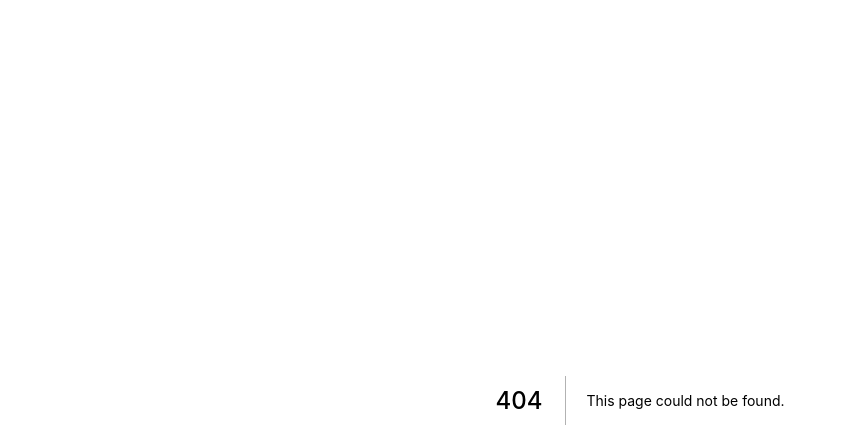
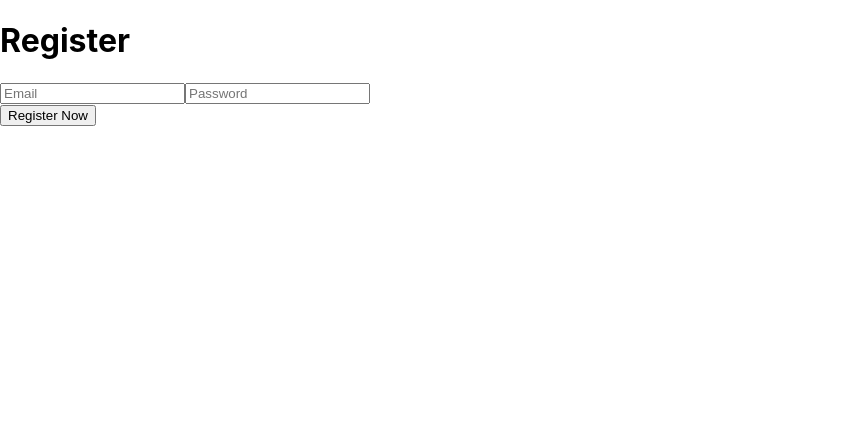
Before and after one commit to teguhwin8/fullstack-nextjs, a Next.js app: page /auth/register in a window 1280 px wide. Before the commit this address had no page. Shown: the top 448 px of the page, without its empty margins (0-847 px from the left). Built offline with nearby package versions, Linux system fonts and the light colour scheme.

Commit message:
register page

```diff
--- /dev/null
+++ b/pages/auth/register.js
@@ -0,0 +1,73 @@
+import React, { useState } from "react"
+import style from "./register.module.css"
+
+export default function register() {
+	const [fields, setFields] = useState({
+		email: '',
+		password: ''
+	})
+
+	const [status, setStatus] = useState('')
+
+	async function registerHandler(e) {
+		e.preventDefault()
+
+		setStatus('loading')
+
+		const registerReq = await fetch('/api/auth/register', {
+			method: "POST",
+			body: JSON.stringify(fields),
+			headers: {
+				'Content-Type': 'application/json'
+			}
+		})
+
+		if (!registerReq.ok) return setStatus('error' + registerReq.status)
+
+		const registerRes = await registerReq.json()
+
+		setStatus('success')
+	}
+
+	function fieldHanlder(e) {
+		const name = e.target.getAttribute('name')
+
+		setFields({
+			...fields,
+			[name]: e.target.value
+		})
+	}
+
+	return (
+		<div>
+			<h1>Register</h1>
+			<form onSubmit={registerHandler.bind(this)}>
+
+				{/* Email */}
+				<input
+					type="text"
+					name="email"
+					placeholder="Email"
+					onChange={fieldHanlder}
+				/>
+
+				{/* Password */}
+				<input
+					type="password"
+					name="password"
+					placeholder="Password"
+					onChange={fieldHanlder}
+				/>
+				<br />
+
+				{/* Submit Button */}
+				<button type="submit">
+					Register Now
+        </button>
+
+				{/* Status */}
+				<div className={style.bgWarning}>{status}</div>
+			</form>
+		</div>
+	)
+}
--- /dev/null
+++ b/pages/auth/register.module.css
@@ -0,0 +1,3 @@
+.bgWarning {
+    background-color: rgb(255, 229, 143);
+}
```
